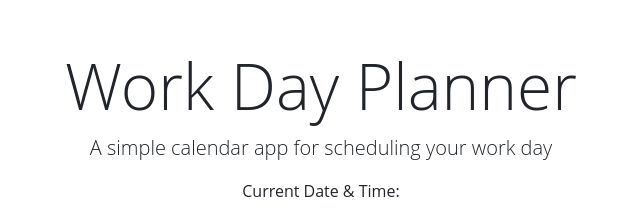
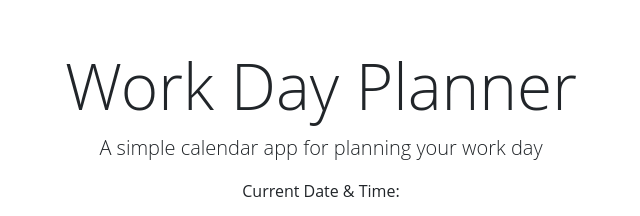
Before and after one commit to dileknrdn/work-day-planner, a plain HTML site: page index.html in a window 1280 px wide. Shown: the top 216 px of the page, 319-959 px from the left. Drawn offline with nearby package versions, Linux system fonts and the light colour scheme.

Commit message:
added README.md file and updated html and js files

```diff
--- a/assets/script.js
+++ b/assets/script.js
@@ -6,7 +6,7 @@ dayjs.locale(localeSettings);
 
 $(function () {
   // TODO: Add code to apply the past, present, or future class to each time block by comparing the id to the current hour.
-  // The function below will get the hour of the day by using the dayjs library.
+  // The function below will get the hour of the day by using the day.js library.
   const currentHour = dayjs().hour();
 
   function hourlyColor() {
--- a/index.html
+++ b/index.html
@@ -26,10 +26,10 @@
   <body>
     <header class="p-5 mb-4 border-5 border-bottom border-dark text-center">
       <h1 class="display-3">Work Day Planner</h1>
-      <p class="lead">A simple calendar app for scheduling your work day</p>
+      <p class="lead">A simple calendar app for planning your work day</p>
       <p id="currentDay" class="lead"></p>
-         <!-- DATE AND TIME -->
-         <p>Current Date & Time:</p>
+
+        <p>Current Date & Time:</p>
         <p>Date: <span id="date"></span> | Time: <span id="time"></span></p>
     </header>
 
```
Also changed, not shown: assets/images/work-day-planner.png (added), 1 other file.
